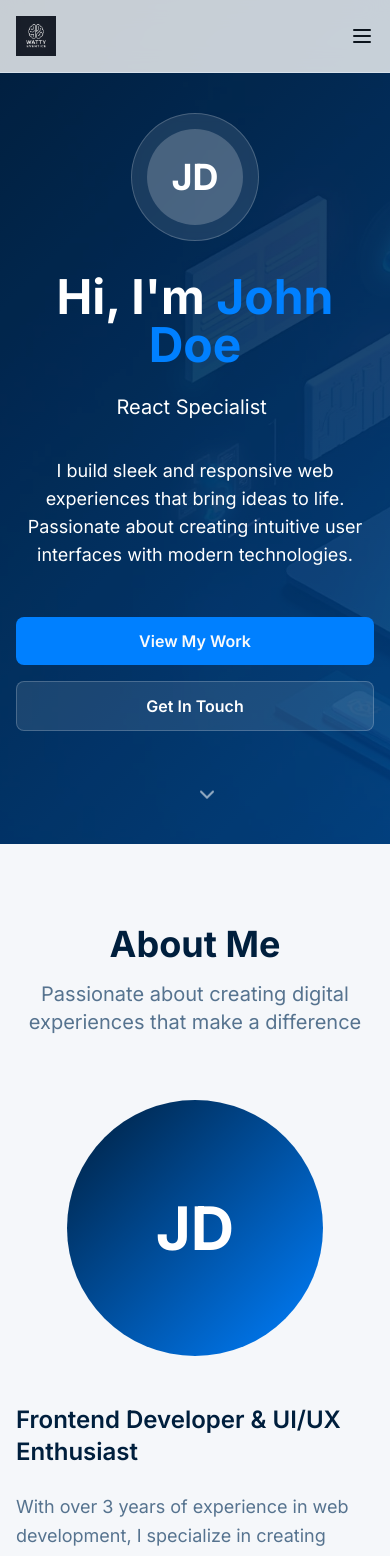
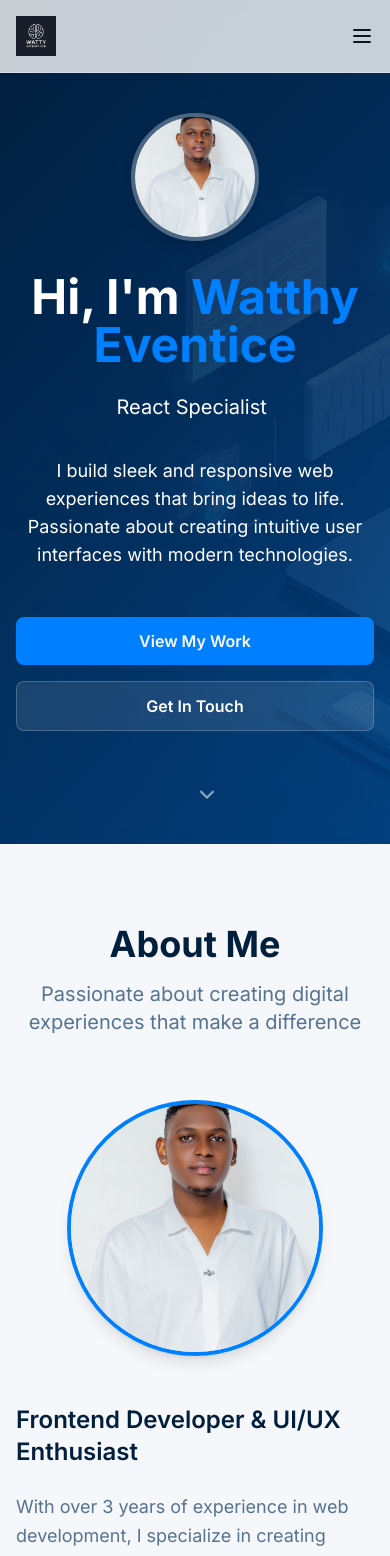
Before and after one commit to Wattyevents1/interactive-frontend-grid, a React (Vite) app: page / in a window 390 px wide. Shown: the top 1556 px of the page. Built offline with nearby package versions, Linux system fonts and the light colour scheme.

Commit message:
Update contact and hero information
Replace the hero image, name, phone, email, and location.

```diff
--- a/src/components/About.tsx
+++ b/src/components/About.tsx
@@ -35,8 +35,12 @@ const About = () => {
 
           <div className="grid md:grid-cols-2 gap-12 items-center mb-16">
             <div className="scroll-reveal">
-              <div className="w-64 h-64 mx-auto bg-gradient-to-br from-primary to-accent rounded-full flex items-center justify-center text-white text-6xl font-bold">
-                JD
+              <div className="w-64 h-64 mx-auto rounded-full overflow-hidden border-4 border-accent shadow-lg">
+                <img
+                  src="/lovable-uploads/216bf01c-8aba-438b-869a-33c0244aaa04.png"
+                  alt="Watthy Eventice"
+                  className="w-full h-full object-cover"
+                />
               </div>
             </div>
 
--- a/src/components/Contact.tsx
+++ b/src/components/Contact.tsx
@@ -29,19 +29,19 @@ const Contact = () => {
     {
       icon: <Mail className="w-6 h-6" />,
       title: "Email",
-      value: "john.doe@email.com",
-      link: "mailto:john.doe@email.com"
+      value: "wattysamuel@gmail.com",
+      link: "mailto:wattysamuel@gmail.com"
     },
     {
       icon: <Phone className="w-6 h-6" />,
       title: "Phone",
-      value: "+1 (555) 123-4567",
-      link: "tel:+15551234567"
+      value: "+256 780 814 824",
+      link: "tel:+256780814824"
     },
     {
       icon: <MapPin className="w-6 h-6" />,
       title: "Location",
-      value: "San Francisco, CA",
+      value: "Entebbe, Uganda",
       link: "#"
     }
   ];
--- a/src/components/Hero.tsx
+++ b/src/components/Hero.tsx
@@ -60,14 +60,16 @@ const Hero = () => {
       {/* Content */}
       <div className="container mx-auto px-4 relative z-10">
         <div className="text-center text-white">
-          <div className="w-32 h-32 mx-auto mb-8 rounded-full bg-white/10 backdrop-blur-sm border border-white/20 flex items-center justify-center">
-            <div className="w-24 h-24 rounded-full bg-white/20 flex items-center justify-center text-4xl font-bold text-white">
-              JD
-            </div>
+          <div className="w-32 h-32 mx-auto mb-8 rounded-full overflow-hidden border-4 border-white/30 shadow-lg">
+            <img
+              src="/lovable-uploads/216bf01c-8aba-438b-869a-33c0244aaa04.png"
+              alt="Watthy Eventice"
+              className="w-full h-full object-cover"
+            />
           </div>
 
           <h1 className="text-5xl md:text-7xl font-bold mb-6 scroll-reveal">
-            Hi, I'm <span className="text-accent">John Doe</span>
+            Hi, I'm <span className="text-accent">Watthy Eventice</span>
           </h1>
 
           <div className="text-xl md:text-2xl mb-8 h-8 scroll-reveal">
```
Also changed, not shown: public/lovable-uploads/216bf01c-8aba-438b-869a-33c0244aaa04.png (added), src/assets/profile-photo.jpg (added).
